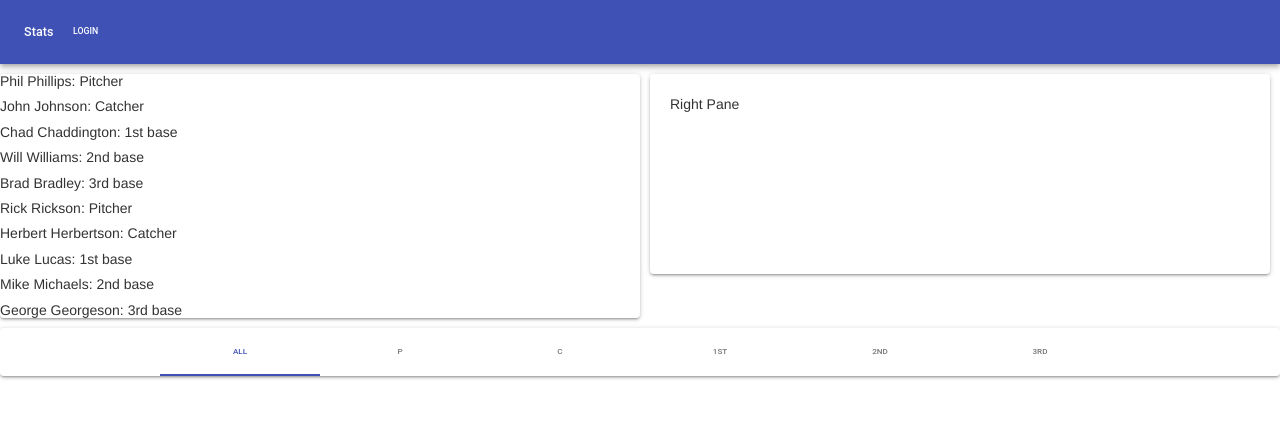
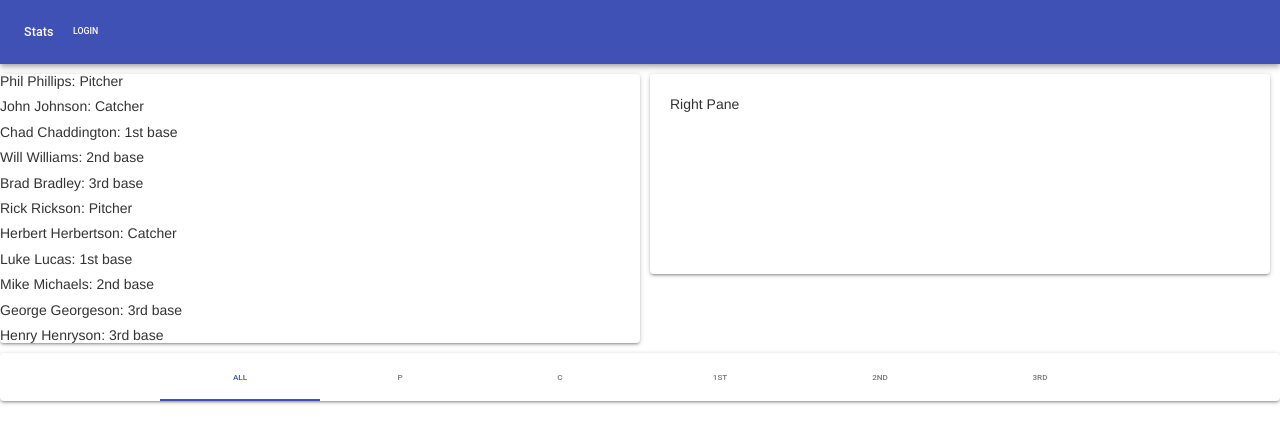
Before and after one commit to sinninga/react-material-tutorial, a React app: page / in a window 1280 px wide. Shown: the top 442 px of the page. Built offline with nearby package versions, Linux system fonts and the light colour scheme.

Commit message:
db update

```diff
--- a/src/store.js
+++ b/src/store.js
@@ -63,4 +63,11 @@ export const players = [
     description: '3rd base',
     position: '3rd'
   },
+  {
+    id: 'henry-henryson',
+    name: 'Henry Henryson',
+    description: '3rd base',
+    position: '3rd'
+  }
+
 ]
```
